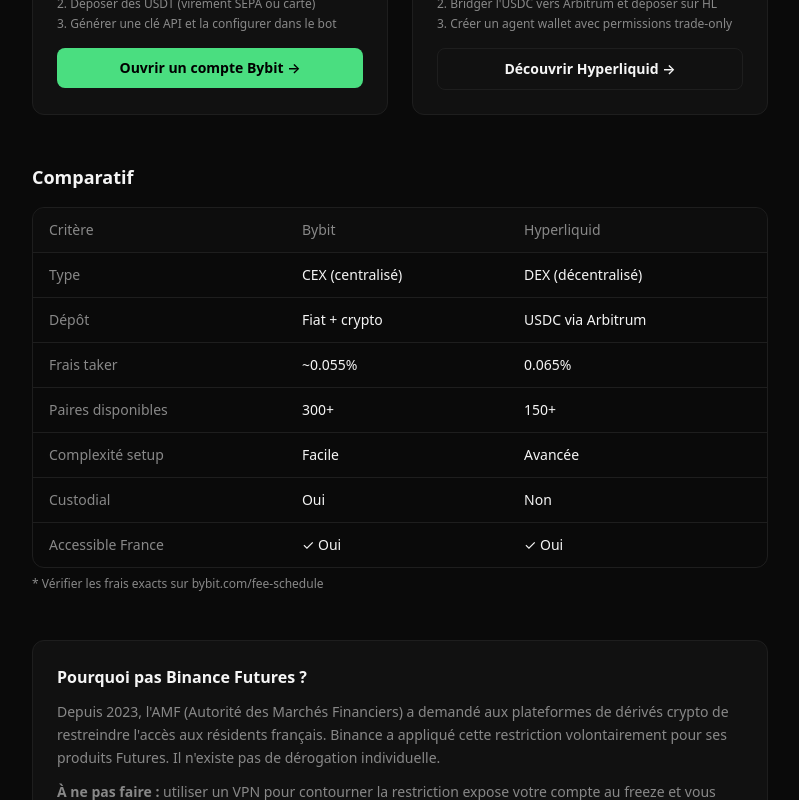
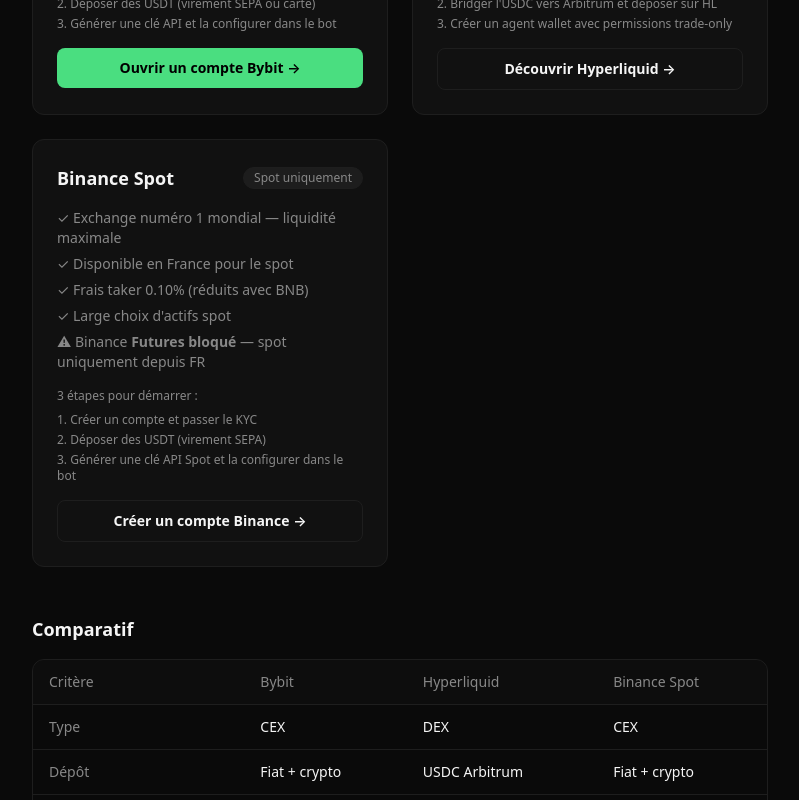
Before and after one commit to Tosmahdess/algoproof, a Next.js app: page /start in a window 1280 px wide. Shown: the part 540-1340 px from the top of the page, without its empty margins (240-1039 px from the left). Built offline with nearby package versions, Linux system fonts and the light colour scheme; no server answers.

Commit message:
feat(affiliates): add Binance + HL affiliate URLs -- update /start page and ExchangeAlert

```diff
--- a/src/app/start/page.tsx
+++ b/src/app/start/page.tsx
@@ -1,6 +1,6 @@
 import type { Metadata } from 'next'
 import Link from 'next/link'
-import { BYBIT_AFFILIATE_URL } from '@/lib/affiliates'
+import { BYBIT_AFFILIATE_URL, BINANCE_AFFILIATE_URL, HL_AFFILIATE_URL } from '@/lib/affiliates'
 
 export const metadata: Metadata = {
   title: 'Démarrer — Trader les bots depuis la France',
@@ -83,12 +83,45 @@
             </ol>
           </div>
           <a
-            href="https://app.hyperliquid.xyz"
+            href={HL_AFFILIATE_URL}
             target="_blank"
             rel="noopener noreferrer"
             className="block w-full rounded-lg border border-border py-2.5 text-center text-sm font-semibold text-text transition-colors hover:border-muted"
           >
             Découvrir Hyperliquid →
+          </a>
+        </div>
+
+        {/* Binance Spot */}
+        <div className="rounded-xl border border-border bg-card p-6 space-y-4">
+          <div className="flex items-center justify-between">
+            <h2 className="text-lg font-semibold">Binance Spot</h2>
+            <span className="rounded-full bg-muted/10 border border-border px-2.5 py-0.5 text-xs font-medium text-muted">
+              Spot uniquement
+            </span>
+          </div>
+          <ul className="space-y-1.5 text-sm text-muted">
+            <li>✓ Exchange numéro 1 mondial — liquidité maximale</li>
+            <li>✓ Disponible en France pour le spot</li>
+            <li>✓ Frais taker 0.10% (réduits avec BNB)</li>
+            <li>✓ Large choix d&apos;actifs spot</li>
+            <li>⚠ Binance <strong className="text-text">Futures bloqué</strong> — spot uniquement depuis FR</li>
+          </ul>
+          <div className="space-y-2 text-xs text-muted">
+            <p className="font-medium text-text">3 étapes pour démarrer :</p>
+            <ol className="list-decimal list-inside space-y-1">
+              <li>Créer un compte et passer le KYC</li>
+              <li>Déposer des USDT (virement SEPA)</li>
+              <li>Générer une clé API Spot et la configurer dans le bot</li>
+            </ol>
+          </div>
+          <a
+            href={BINANCE_AFFILIATE_URL}
+            target="_blank"
+            rel="noopener noreferrer"
+            className="block w-full rounded-lg border border-border py-2.5 text-center text-sm font-semibold text-text transition-colors hover:border-positive hover:text-positive"
+          >
+            Créer un compte Binance →
           </a>
         </div>
       </div>
@@ -103,22 +136,24 @@
                 <th className="px-4 py-3 text-left font-medium text-muted">Critère</th>
                 <th className="px-4 py-3 text-left font-medium text-muted">Bybit</th>
                 <th className="px-4 py-3 text-left font-medium text-muted">Hyperliquid</th>
+                <th className="px-4 py-3 text-left font-medium text-muted">Binance Spot</th>
               </tr>
             </thead>
             <tbody className="divide-y divide-border">
               {[
-                ['Type', 'CEX (centralisé)', 'DEX (décentralisé)'],
-                ['Dépôt', 'Fiat + crypto', 'USDC via Arbitrum'],
-                ['Frais taker', '~0.055%', '0.065%'],
-                ['Paires disponibles', '300+', '150+'],
-                ['Complexité setup', 'Facile', 'Avancée'],
-                ['Custodial', 'Oui', 'Non'],
-                ['Accessible France', '✓ Oui', '✓ Oui'],
-              ].map(([label, bybit, hl]) => (
+                ['Type',               'CEX',             'DEX',              'CEX'],
+                ['Dépôt',              'Fiat + crypto',   'USDC Arbitrum',    'Fiat + crypto'],
+                ['Frais taker',        '~0.055%',         '0.065%',           '0.10%'],
+                ['Futures FR',         '✓ Oui',           '✓ Oui',            '✗ Bloqué'],
+                ['Spot FR',            '✓ Oui',           '—',                '✓ Oui'],
+                ['Complexité setup',   'Facile',          'Avancée',          'Facile'],
+                ['Custodial',          'Oui',             'Non',              'Oui'],
+              ].map(([label, bybit, hl, binance]) => (
                 <tr key={label} className="hover:bg-card/30 transition-colors">
                   <td className="px-4 py-3 font-medium text-muted">{label}</td>
                   <td className="px-4 py-3 text-text">{bybit}</td>
                   <td className="px-4 py-3 text-text">{hl}</td>
+                  <td className="px-4 py-3 text-text">{binance}</td>
                 </tr>
               ))}
             </tbody>
--- a/src/components/ExchangeAlert.tsx
+++ b/src/components/ExchangeAlert.tsx
@@ -1,6 +1,4 @@
-import { BYBIT_AFFILIATE_URL } from '@/lib/affiliates'
-
-const HL_URL    = 'https://app.hyperliquid.xyz'
+import { BYBIT_AFFILIATE_URL, HL_AFFILIATE_URL } from '@/lib/affiliates'
 
 export default function ExchangeAlert({ exchange }: { exchange: string }) {
   if (!exchange.includes('Binance Futures')) return null
@@ -20,7 +18,7 @@
           Bybit ↗
         </a>
         <a
-          href={HL_URL}
+          href={HL_AFFILIATE_URL}
           target="_blank"
           rel="noopener noreferrer"
           className="rounded border border-yellow-700/30 px-3 py-1 text-xs font-medium text-yellow-200/70 transition-colors hover:text-yellow-200"
--- a/src/lib/affiliates.ts
+++ b/src/lib/affiliates.ts
@@ -1,2 +1,8 @@
 export const BYBIT_AFFILIATE_URL =
   process.env.NEXT_PUBLIC_BYBIT_AFFILIATE_URL ?? 'https://www.bybit.eu/invite?ref=YY9GG3M'
+
+export const BINANCE_AFFILIATE_URL =
+  process.env.NEXT_PUBLIC_BINANCE_AFFILIATE_URL ?? 'https://www.binance.com/activity/referral-entry/CPA?ref=CPA_00WKVRLI4J'
+
+export const HL_AFFILIATE_URL =
+  process.env.NEXT_PUBLIC_HL_AFFILIATE_URL ?? 'https://app.hyperliquid.xyz'
```
